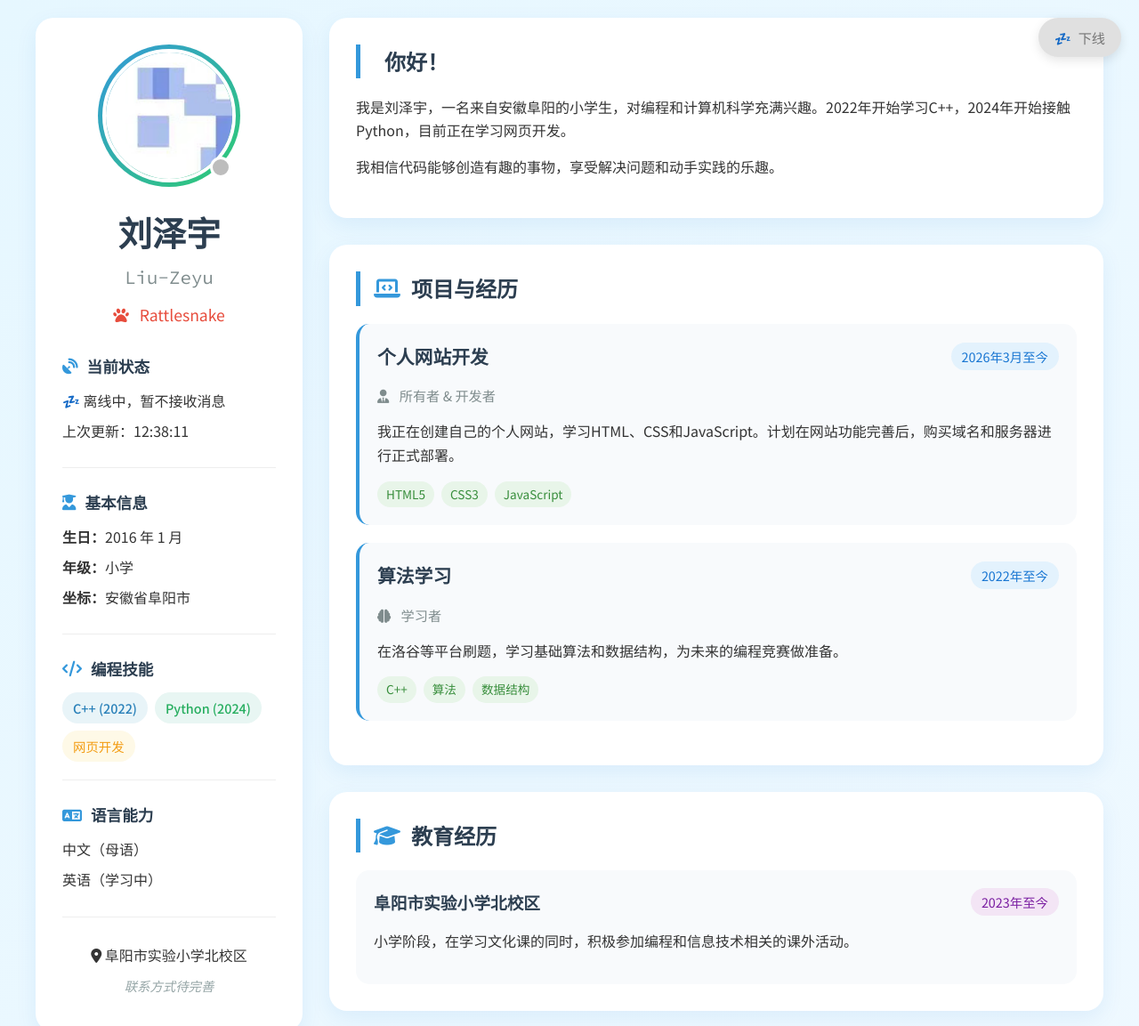
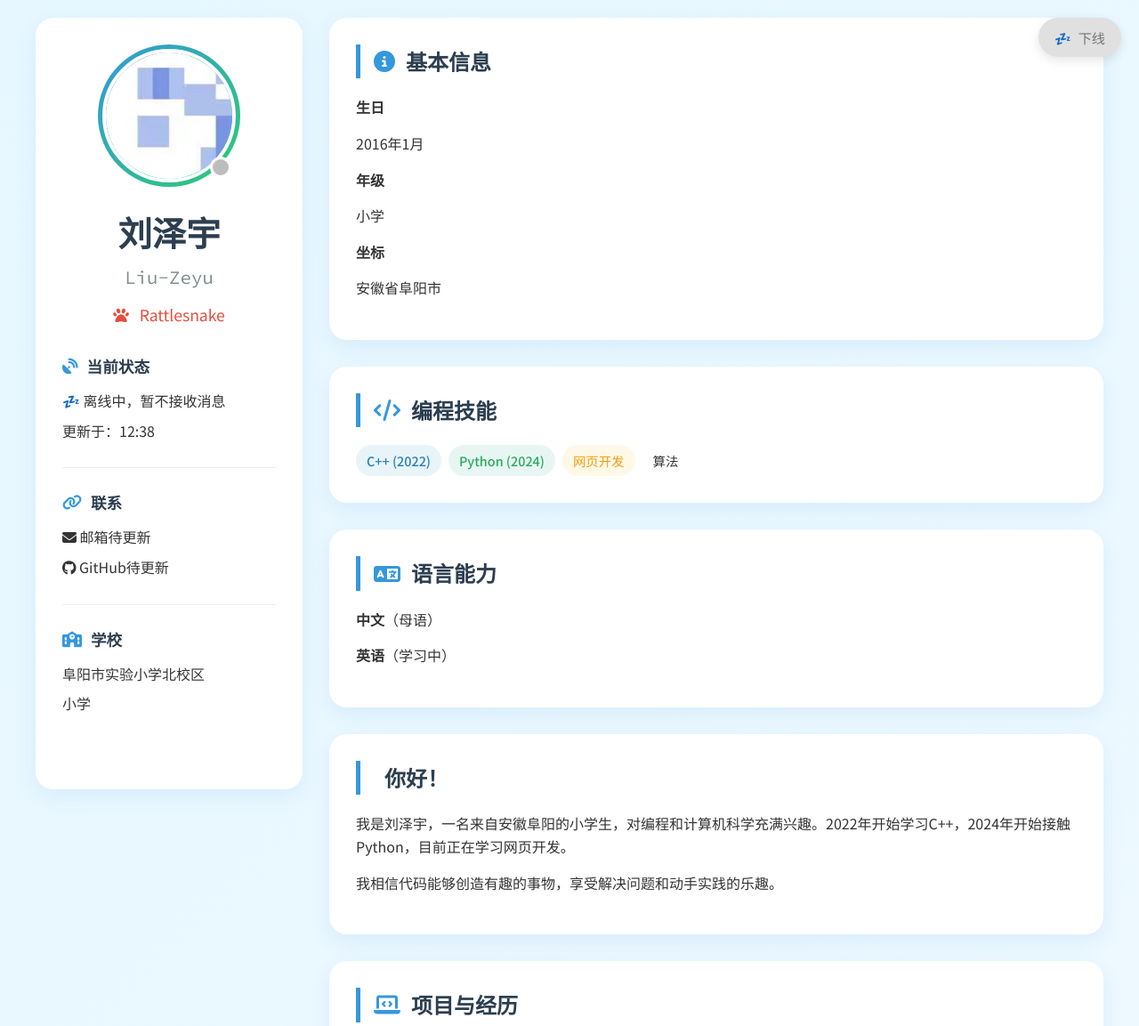
Before and after one commit to CNPC-Cool1/MrLiu-Web, a plain HTML site: page index.html in a window 1280 px wide. Shown: the top 1153 px of the page at 89% size. Drawn offline with Linux system fonts and the light colour scheme.

Commit message:
Simplify status and information sections in index.html

```diff
--- a/index.html
+++ b/index.html
@@ -16,7 +16,7 @@
     </div>
 
     <div class="page-container">
-        <!-- 左侧信息栏 -->
+        <!-- 左侧信息栏（简化版） -->
         <aside class="info-panel">
             <div class="avatar-box">
                 <img src="images/avatar.jpg" alt="刘泽宇的头像" class="avatar">
@@ -27,43 +27,69 @@
             <p class="english-name">Liu-Zeyu</p>
             <p class="nickname"><i class="fas fa-paw"></i> Rattlesnake</p>
 
-            <!-- 状态显示区 -->
+            <!-- 当前状态 -->
             <div class="info-section">
                 <h3><i class="fas fa-satellite-dish"></i> 当前状态</h3>
                 <p id="statusDescription">💤 离线中，暂不接收消息</p>
-                <p id="statusTime">上次更新：<span id="lastUpdateTime">--</span></p>
+                <p id="statusTime">更新于：<span id="lastUpdateTime">--</span></p>
             </div>
 
+            <!-- 核心联系信息 -->
             <div class="info-section">
-                <h3><i class="fas fa-user-graduate"></i> 基本信息</h3>
-                <p><strong>生日：</strong>2016 年 1 月</p>
-                <p><strong>年级：</strong>小学</p>
-                <p><strong>坐标：</strong>安徽省阜阳市</p>
+                <h3><i class="fas fa-link"></i> 联系</h3>
+                <p><i class="fas fa-envelope"></i> 邮箱待更新</p>
+                <p><i class="fab fa-github"></i> GitHub待更新</p>
             </div>
 
+            <!-- 学校信息 -->
             <div class="info-section">
-                <h3><i class="fas fa-code"></i> 编程技能</h3>
+                <h3><i class="fas fa-school"></i> 学校</h3>
+                <p>阜阳市实验小学北校区</p>
+                <p class="small-text">小学</p>
+            </div>
+        </aside>
+
+        <!-- 右侧主内容（包含迁移过来的信息） -->
+        <main class="content-area">
+            <!-- 基本信息（从侧边栏移来） -->
+            <section class="content-block">
+                <h2><i class="fas fa-info-circle"></i> 基本信息</h2>
+                <div class="info-grid">
+                    <div class="info-item">
+                        <strong>生日</strong>
+                        <p>2016年1月</p>
+                    </div>
+                    <div class="info-item">
+                        <strong>年级</strong>
+                        <p>小学</p>
+                    </div>
+                    <div class="info-item">
+                        <strong>坐标</strong>
+                        <p>安徽省阜阳市</p>
+                    </div>
+                </div>
+            </section>
+
+            <!-- 技能（从侧边栏移来） -->
+            <section class="content-block">
+                <h2><i class="fas fa-code"></i> 编程技能</h2>
                 <div class="skill-tags">
                     <span class="skill-tag cpp">C++ (2022)</span>
                     <span class="skill-tag python">Python (2024)</span>
                     <span class="skill-tag web">网页开发</span>
+                    <span class="skill-tag algo">算法</span>
                 </div>
-            </div>
+            </section>
 
-            <div class="info-section">
-                <h3><i class="fas fa-language"></i> 语言能力</h3>
-                <p>中文（母语）</p>
-                <p>英语（学习中）</p>
-            </div>
+            <!-- 语言能力（从侧边栏移来） -->
+            <section class="content-block">
+                <h2><i class="fas fa-language"></i> 语言能力</h2>
+                <div class="language-list">
+                    <p><strong>中文</strong>（母语）</p>
+                    <p><strong>英语</strong>（学习中）</p>
+                </div>
+            </section>
 
-            <div class="social-links">
-                <p><i class="fas fa-map-marker-alt"></i> 阜阳市实验小学北校区</p>
-                <p class="note">联系方式待完善</p>
-            </div>
-        </aside>
-
-        <!-- 右侧主内容 -->
-        <main class="content-area">
             <!-- 欢迎语 -->
             <section class="content-block">
                 <h2><i class="fas fa-hand-wave"></i> 你好！</h2>
@@ -104,19 +130,6 @@
                 </div>
             </section>
 
-            <!-- 教育经历 -->
-            <section class="content-block">
-                <h2><i class="fas fa-graduation-cap"></i> 教育经历</h2>
-
-                <div class="education-item">
-                    <div class="edu-header">
-                        <h3>阜阳市实验小学北校区</h3>
-                        <span class="edu-date">2023年至今</span>
-                    </div>
-                    <p class="edu-detail">小学阶段，在学习文化课的同时，积极参加编程和信息技术相关的课外活动。</p>
-                </div>
-            </section>
-
             <!-- 近期目标 -->
             <section class="content-block">
                 <h2><i class="fas fa-bullseye"></i> 近期目标</h2>
@@ -138,91 +151,39 @@
 
     <!-- 状态切换脚本 -->
     <script>
-        // 状态定义
         const statuses = [
-            {
-                id: 'offline',
-                emoji: '💤',
-                text: '下线',
-                desc: '离线中，暂不接收消息',
-                colorClass: 'status-offline',
-                avatarClass: 'avatar-status-offline'
-            },
-            {
-                id: 'online',
-                emoji: '🚀',
-                text: '上线',
-                desc: '在线，可正常联系',
-                colorClass: 'status-online',
-                avatarClass: 'avatar-status-online'
-            },
-            {
-                id: 'afk',
-                emoji: '🎣',
-                text: '摸鱼',
-                desc: '人在心不在，回复可能慢',
-                colorClass: 'status-afk',
-                avatarClass: 'avatar-status-afk'
-            },
-            {
-                id: 'busy',
-                emoji: '🔧',
-                text: '挂机',
-                desc: '忙碌中，请勿打扰',
-                colorClass: 'status-busy',
-                avatarClass: 'avatar-status-busy'
-            }
+            { id: 'offline', emoji: '💤', text: '下线', desc: '离线中，暂不接收消息' },
+            { id: 'online', emoji: '🚀', text: '上线', desc: '在线，可正常联系' },
+            { id: 'afk', emoji: '🎣', text: '摸鱼', desc: '人在心不在，回复可能慢' },
+            { id: 'busy', emoji: '🔧', text: '挂机', desc: '忙碌中，请勿打扰' }
         ];
-
         let currentStatusIndex = 0;
 
-        // 初始化状态
         function initStatus() {
             const saved = localStorage.getItem('userStatus');
             if (saved) {
                 try {
                     const parsed = JSON.parse(saved);
                     const savedIndex = statuses.findIndex(s => s.id === parsed.id);
-                    if (savedIndex !== -1) {
-                        currentStatusIndex = savedIndex;
-                        updateStatusDisplay();
-                        return;
-                    }
-                } catch (e) {
-                    console.log('读取状态失败，使用默认状态');
-                }
+                    if (savedIndex !== -1) currentStatusIndex = savedIndex;
+                } catch(e) {}
             }
             updateStatusDisplay();
         }
 
-        // 更新状态显示
         function updateStatusDisplay() {
             const status = statuses[currentStatusIndex];
-
-            // 更新徽章
             const badge = document.getElementById('statusBadge');
-            badge.className = `status-badge ${status.colorClass}`;
+            badge.className = `status-badge status-${status.id}`;
             document.getElementById('statusEmoji').textContent = status.emoji;
             document.getElementById('statusText').textContent = status.text;
+            document.getElementById('statusDescription').textContent = `${status.emoji} ${status.desc}`;
+            document.getElementById('avatarStatus').className = `avatar-status avatar-status-${status.id}`;
 
-            // 更新状态描述
-            document.getElementById('statusDescription').textContent = `${status.emoji} ${status.desc}`;
-
-            // 更新头像状态指示器
-            const avatarStatus = document.getElementById('avatarStatus');
-            avatarStatus.className = `avatar-status ${status.avatarClass}`;
-            avatarStatus.title = status.text;
-
-            // 更新时间
             const now = new Date();
             document.getElementById('lastUpdateTime').textContent =
-                now.toLocaleTimeString('zh-CN', {
-                    hour: '2-digit',
-                    minute: '2-digit',
-                    second: '2-digit'
-                });
+                now.toLocaleTimeString('zh-CN', { hour: '2-digit', minute: '2-digit' });
 
-            // 保存到本地存储
             localStorage.setItem('userStatus', JSON.stringify({
                 id: status.id,
                 emoji: status.emoji,
@@ -232,34 +193,20 @@
             }));
         }
 
-        // 切换状态
         function changeStatus() {
             const nextIndex = (currentStatusIndex + 1) % statuses.length;
             const nextStatus = statuses[nextIndex];
-
-            const confirmed = confirm(
-                `切换状态为：${nextStatus.emoji} ${nextStatus.text}\n` +
-                `描述：${nextStatus.desc}\n\n` +
-                `确定要切换吗？`
-            );
-
-            if (confirmed) {
+            if (confirm(`切换状态为：${nextStatus.emoji} ${nextStatus.text}\n描述：${nextStatus.desc}`)) {
                 currentStatusIndex = nextIndex;
                 updateStatusDisplay();
-                alert(`✅ 状态已切换为：${nextStatus.emoji} ${nextStatus.text}`);
-            } else {
-                alert('❌ 状态切换已取消');
             }
         }
 
-        // 页面加载时初始化
         document.addEventListener('DOMContentLoaded', function() {
             initStatus();
-
-            // 自动更新日期
             const now = new Date();
-            const options = { year: 'numeric', month: 'long', day: 'numeric' };
-            document.getElementById('current-date').textContent = now.toLocaleDateString('zh-CN', options);
+            document.getElementById('current-date').textContent =
+                now.toLocaleDateString('zh-CN', { year: 'numeric', month: 'long', day: 'numeric' });
         });
     </script>
 </body>
```
